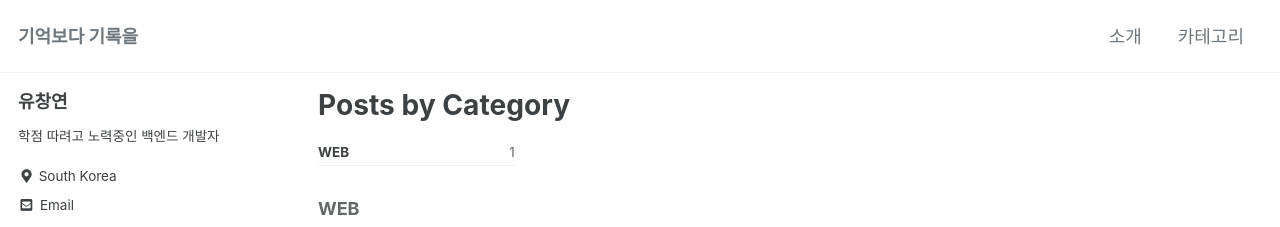
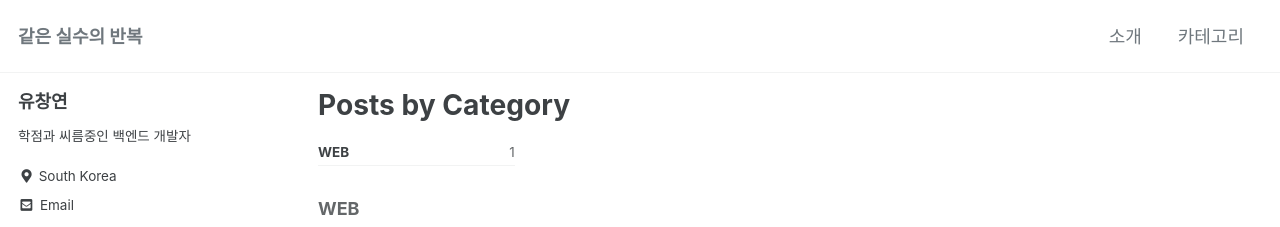
Before and after one commit to yoochangyeon/ChangyeonYoo.github.io, a Jekyll site: the page built from _pages/categoty-archive.md, in a window 1280 px wide. Shown: the top 227 px of the page. Built offline with Jekyll 4.4.1, drawn with Linux system fonts in a browser that asks for light colours; cached includes are drawn as plain includes; comment, search, counter and statistics services are not loaded.

Commit message:
블로그 이름 변경

```diff
--- a/_config.yml
+++ b/_config.yml
@@ -16,7 +16,7 @@ minimal_mistakes_skin    : "default" # "air", "aqua", "contrast", "dark", "dirt"
 
 # Site Settings
 locale                   : "en-US"
-title                    : "기억보다 기록을"
+title                    : "같은 실수의 반복"
 title_separator          : "-"
 subtitle                 : # site tagline that appears below site title in masthead
 name                     : "유창연"
@@ -96,7 +96,7 @@ analytics:
 author:
   name             : "유창연"
   avatar           : # path of avatar image, e.g. "/assets/images/bio-photo.jpg"
-  bio              : "학점 따려고 노력중인 백엔드 개발자"
+  bio              : "학점과 씨름중인 백엔드 개발자"
   location         : "South Korea"
   email            :
   links:
```
Also changed, not shown: 1 other file.
